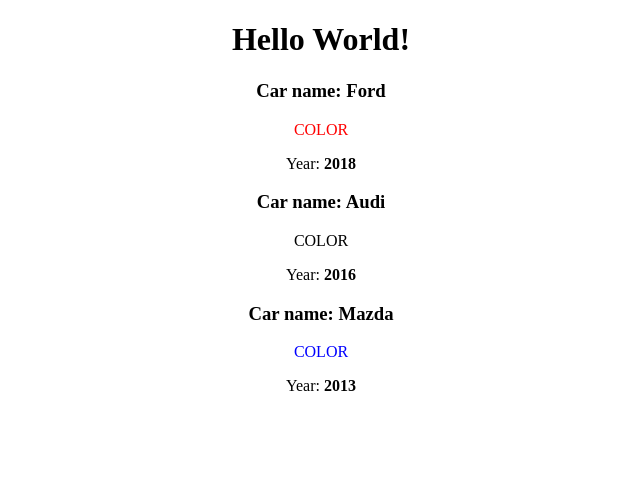
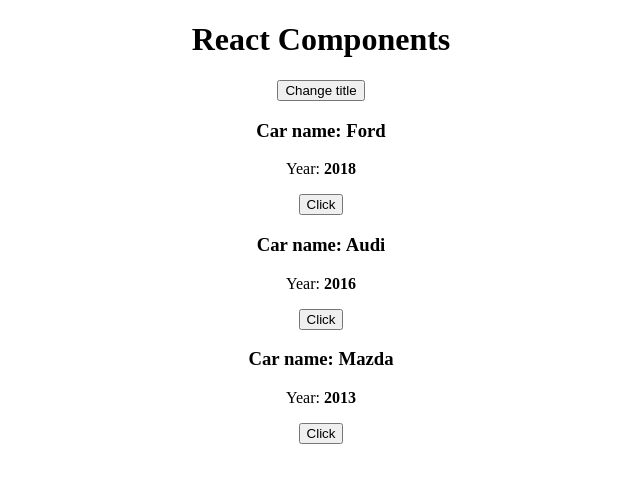
Before and after one commit to WillyOvcharuk/ReactJS, a React (Create React App) app in the folder react-theory/: page / in a window 1280 px wide. Shown: the top 482 px of the page, without its empty margins (319-959 px from the left). Built offline with nearby package versions, Linux system fonts and the light colour scheme.

Commit message:
understanding setstate, pass parametr from component function

```diff
--- a/react-theory/src/App.js
+++ b/react-theory/src/App.js
@@ -4,22 +4,55 @@
 import Car from './Car/Car'
 
 class App extends Component {
+
+  state = {
+    cars: [
+      {name: 'Ford', year: 2018},
+      {name: 'Audi', year: 2016},
+      {name: 'Mazda', year: 2013},
+    ],
+    pageTitle: 'React Components'
+  }
+
+  changeTitleHandler = (newTitle) => {
+    console.log('clicked')
+
+    this.setState({
+      pageTitle: newTitle
+    })
+  }
+
   render() {
+    console.log('render')
+
     const divStyle = {
       textAlign: 'center'
     }
+
+    const cars = this.state.cars
+
     return (
       <div style={divStyle}>
-          <h1>Hello World!</h1>
-          <Car name={'Ford'} year={2018}>
-          <p style={{color: 'red'}}>COLOR</p>
-          </Car>
-          <Car name='Audi' year={2016}>
-            <p style={{color: 'black'}}>COLOR</p>
-          </Car>
-          <Car name='Mazda' year={2013}>
-            <p style={{color: 'blue'}}>COLOR</p>
-          </Car>
+          <h1>{this.state.pageTitle}</h1>
+
+          <button onClick={this.changeTitleHandler.bind(this, 'Changed!')}>Change title</button>
+
+          <Car
+            name={cars[0].name}
+            year={cars[0].year}
+            onChangeTitle={this.changeTitleHandler.bind(this, cars[0].name)}
+          />
+          <Car
+            name={cars[1].name}
+            year={cars[1].year}
+            onChangeTitle={() => this.changeTitleHandler(cars[1].name)}
+          />
+          <Car
+            name={cars[2].name}
+            year={cars[2].year}
+            onChangeTitle={() => this.changeTitleHandler(cars[2].name)}
+          />
+
       </div>
     );
   }
--- a/react-theory/src/Car/Car.js
+++ b/react-theory/src/Car/Car.js
@@ -22,5 +22,6 @@
         <h3>Car name: {props.name}</h3>
         { props.children }
         <p>Year: <strong>{props.year}</strong></p>
+        <button onClick={props.onChangeTitle}>Click</button>
     </div>
 )
```
